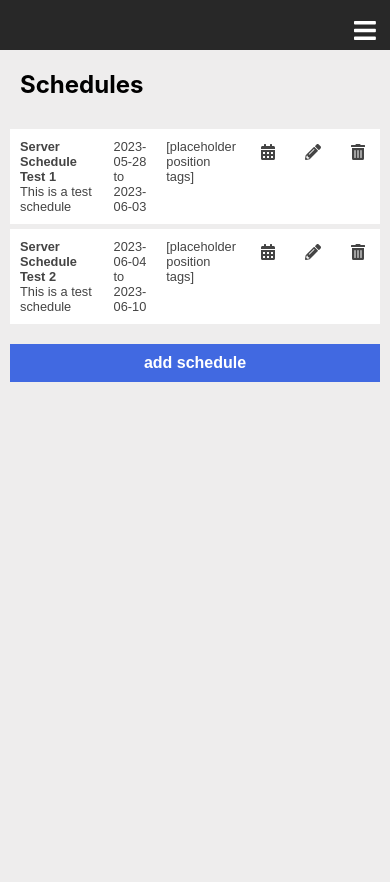
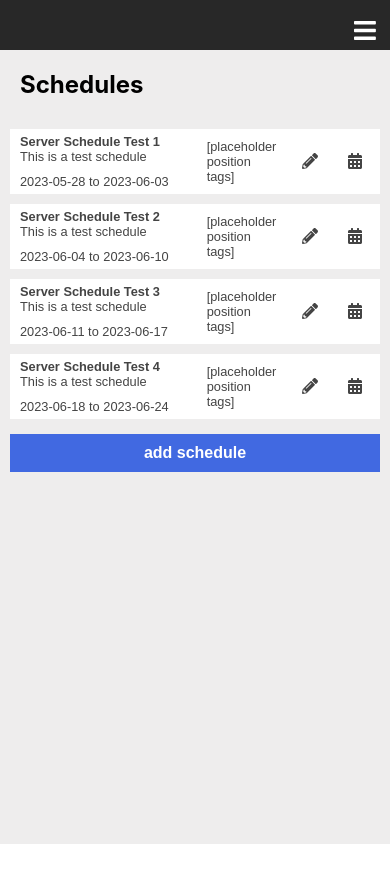
Before and after one commit to matthewray-pgh/scheduler, a React (Create React App) app: page /schedule in a window 390 px wide. Shown: the top 882 px of the page. After the commit the page ends 844 px from the top, so only its background shows below. Built offline with nearby package versions, Linux system fonts and the light colour scheme; the HTML template or start-up script is replaced by a standard one.

Commit message:
feat: update mobile styles

```diff
--- a/src/assets/mockFetchScheduleList.json
+++ b/src/assets/mockFetchScheduleList.json
@@ -28,5 +28,35 @@
     "createdby": "joe bob",
     "updated": null,
     "updatedby": null
+  },
+  {
+    "id": "nsnljdfneaukhaeavbe",
+    "name": "Server Schedule Test 3",
+    "description": "This is a test schedule",
+    "startdate": "2023-06-11",
+    "enddate": "2023-06-17",
+    "active": true,
+    "published": false,
+    "complete": false,
+    "group": null,
+    "created": "2021-05-30T12:00:00.000Z",
+    "createdby": "matt ray",
+    "updated": null,
+    "updatedby": null
+  },
+  {
+    "id": "njkaubnfeurhgqlugaeh",
+    "name": "Server Schedule Test 4",
+    "description": "This is a test schedule",
+    "startdate": "2023-06-18",
+    "enddate": "2023-06-24",
+    "active": true,
+    "published": false,
+    "complete": false,
+    "group": null,
+    "created": "2021-05-30T12:00:00.000Z",
+    "createdby": "matt ray",
+    "updated": null,
+    "updatedby": null
   }
 ]
--- a/src/pages/PeopleForm.js
+++ b/src/pages/PeopleForm.js
@@ -157,11 +157,6 @@ export const PeopleForm = ({form, setForm, refreshListFetch, setShowForm}) => {
       </section>
 
       <section className="people__form">
-        <h2 className="people__form--header">
-          {/* {editMode ? "edit" : "add"} person */}
-          person
-        </h2>
-
         <div className="people__form--toast">
           {toasts && <Toast lists={toasts} setToastList={setToasts} />}
         </div>
--- a/src/pages/Schedule.js
+++ b/src/pages/Schedule.js
@@ -17,8 +17,6 @@ import {
   FormFieldButtonConfirm,
   ListButton,
 } from "../components/FormFieldButton.js";
-
-import { IconButton } from "../components/FormFieldButton.js";
 
 import useSchedulesApi from '../hooks/UseSchedulesApi.js';
 
@@ -57,25 +55,9 @@ export const Schedule = () => {
     // eslint-disable-next-line
   }, []);
 
-  const { deleteSchedule } = useSchedulesApi();
-
   const handleShowForm = () => {
     setShowForm(true);
   }
-
-  const handleDelete = async (id) => {
-    setLoading(true);
-    await deleteSchedule(id)
-      .then((result) => {
-        if (result.id) {
-          fetchData();
-        } else {
-          console.error("TODO: Display error on screen");
-          setLoading(false);
-        }
-      })
-      .then(() => setLoading(false));
-  };
 
   const handleEdit = (d) => {
     setForm(d);
@@ -89,7 +71,6 @@ export const Schedule = () => {
             schedules={schedules}
             loading={loading}
             handleShowForm={handleShowForm}
-            handleDeleteClick={handleDelete}
             handleEditClick={handleEdit}
           />
       }}
@@ -107,7 +88,7 @@ export const Schedule = () => {
 };
 
 export const FormView = ({ form, setForm, refreshListFetch, setShowForm }) => {
-  const { createSchedule, updateSchedule } = useSchedulesApi();
+  const { createSchedule, updateSchedule, deleteSchedule } = useSchedulesApi();
 
   const setInput = (key, value) => {
     console.log("setInput", key, value);
@@ -132,6 +113,13 @@ export const FormView = ({ form, setForm, refreshListFetch, setShowForm }) => {
   };
 
   const handleFormCancel = async () => {
+    await setForm(initialForm);
+    await setShowForm(false);
+  };
+
+  const handleDelete = async (id) => {
+    await deleteSchedule(id);
+    await refreshListFetch();
     await setForm(initialForm);
     await setShowForm(false);
   };
@@ -182,6 +170,11 @@ export const FormView = ({ form, setForm, refreshListFetch, setShowForm }) => {
       <div data-testid="form-cancel-container" style={{ display: "grid" }}>
         <FormFieldButton label="cancel" onClickHandler={handleFormCancel} />
       </div>
+      <div data-testid="form-delete-container" style={{ display: "grid" }}>
+        {form.id && (
+          <FormFieldButton label="delete" onClickHandler={handleDelete} />
+        )}
+      </div>
     </section>
   );
 };
@@ -191,7 +184,6 @@ export const ListView = ({
   schedules,
   handleShowForm,
   handleEditClick,
-  handleDeleteClick,
 }) => {
 
   return (
@@ -206,26 +198,34 @@ export const ListView = ({
           className="schedules-list__list-container"
         >
           {loading && <h1>Retrieving Schedules ...</h1>}
-          <div className="schedules-list__grid">
             {schedules.map((d, i) => {
               return (
+                <div className="schedules-list__grid">
                   <React.Fragment key={`${d.id}-${d.name}`}>
-                  <span className="schedules-list__grid--cell">
+                    <span className="schedules-list__grid--name-cell">
                       <div className="schedules-list__grid--bold-text">
                         {d.name}
                       </div>
                       <div>{d.description}</div>
                     </span>
 
-                  <span className="schedules-list__grid--cell">
-                    {d.startdate ?? "--/--/----"} to {d.enddate ?? "--/--/----"}
+                    <span className="schedules-list__grid--date-cell">
+                      {d.startdate ?? "--/--/----"} to{" "}
+                      {d.enddate ?? "--/--/----"}
                     </span>
 
-                  <span className="schedules-list__grid--cell">
+                    <span className="schedules-list__grid--position-cell">
                       [placeholder position tags]
                     </span>
 
-                  <span className="schedules-list__grid--cell">
+                    <span className="schedules-list__grid--btn-edit-cell">
+                      <ListButton
+                        icon={faPencilAlt}
+                        onClickHandler={() => handleEditClick(d)}
+                      />
+                    </span>
+
+                    <span className="schedules-list__grid--btn-schedule-cell">
                       <Link to={`/schedule/${d.id}`}>
                         <ListButton
                           icon={faCalendarAlt}
@@ -233,25 +233,12 @@ export const ListView = ({
                         />
                       </Link>
                     </span>
-
-                  <span className="schedules-list__grid--cell">
-                    <ListButton
-                      icon={faPencilAlt}
-                      onClickHandler={() => handleEditClick(d)}
-                    />
-                  </span>
-
-                  <span className="schedules-list__grid--cell">
-                    <ListButton
-                      icon={faTrashAlt}
-                      onClickHandler={() => handleDeleteClick(d.id)}
-                    />
-                  </span>
                   </React.Fragment>
+                </div>
               );
             })}
             {schedules && schedules.length === 0 && <p>No schedules found</p>}
-          </div>
+          {/* </div> */}
           <div className="schedules-list__button-container">
             <FormFieldButton
               label="add schedule"
--- a/src/styles/ListLayout.scss
+++ b/src/styles/ListLayout.scss
@@ -66,7 +66,6 @@
     }
 
     &__form-view {
-      height: 100vh;
       z-index: 10;
 
       &--show {
@@ -74,15 +73,18 @@
         right: 0;
         top: 55px;
         width: 100%;
+        height: 100vh;
         display: block;
         transition: 500ms;
         background-color: var(--white);
+        overflow: hidden;
       }
 
       &--hide {
         width: 0;
         display: none;
         transition: 500ms;
+        overflow: scroll;
       }
     }
   }
--- a/src/styles/People.scss
+++ b/src/styles/People.scss
@@ -165,7 +165,7 @@
   }
 
   &__list-content {
-    padding: 10px;
+    margin: 10px;
   }
 
   &__table {
--- a/src/styles/ScheduleList.scss
+++ b/src/styles/ScheduleList.scss
@@ -1,11 +1,37 @@
 /* mobile */
-@media (max-width: 600px) {}
+@media (max-width: 600px) {
+  .schedules-list {
+    &__grid {
+      display: grid;
+      grid-template-columns: 2fr 1fr 40px 50px;
+      grid-template-areas: "title job edit goto"
+                           "date job edit goto";
+    }
+  }
+}
+
+/* small screen */
+@media (min-width: 768px) and (max-width: 1024px) {
+  .schedules-list {
+    &__grid {
+      display: grid;
+      grid-template-columns: 2fr 2fr 50px 50px;
+      grid-template-areas: "title job edit goto"
+                           "date job edit goto";
+    }
+  }
+}
 
 /* full screen */
-@media (min-width: 1024px) {}
-
-/* small screen */
-@media (min-width: 768px) and (max-width: 1024px) {}
+@media (min-width: 1024px) {
+  .schedules-list {
+    &__grid {
+      display: grid;
+      grid-template-columns: 3fr 2fr 1fr 50px 50px;
+      grid-template-areas: "title date job edit goto";
+    }
+  }
+}
 
 .schedules-list {
 
@@ -28,13 +54,47 @@
   }
 
   &__grid {
-    display: grid;
-    grid-template-columns: 3fr 1fr 1fr auto auto auto;
-
     margin: 10px;
     font-family: Arial, Helvetica, sans-serif;
     font-size: 0.8em;
+
+    background-color: var(--white);
     color: var(--dark);
+
+    &--name-cell {
+      // margin-bottom: 5px;
+      padding: 5px 10px;
+      grid-area: title;
+    }
+
+
+    &--date-cell {
+      // margin-bottom: 5px;
+      padding: 5px 10px;
+      grid-area: date;
+    }
+
+    &--position-cell {
+      // margin-bottom: 5px;
+      padding: 10px;
+      grid-area: job;
+    }
+
+    &--btn-schedule-cell {
+      // margin-bottom: 5px;
+      padding: 5px 10px;
+      grid-area: goto;
+      align-self: center;
+      justify-self: center;
+    }
+
+    &--btn-edit-cell {
+      // margin-bottom: 5px;
+      padding: 5px 10px;
+      grid-area: edit;
+      align-self: center;
+      justify-self: center;
+    }
 
     &--cell {
       margin-bottom: 5px;
```
Lines whose indentation alone changed are shown as unchanged.
